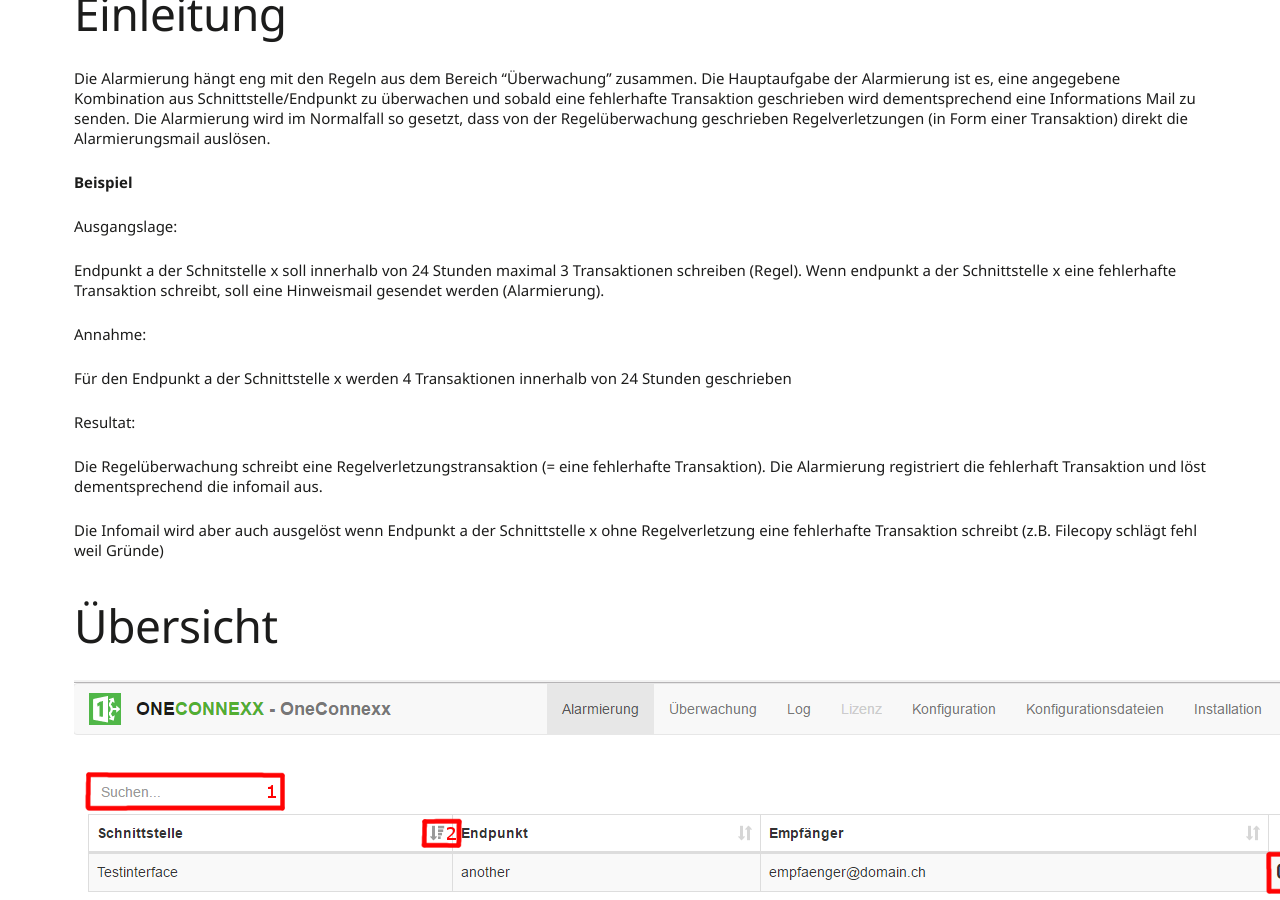
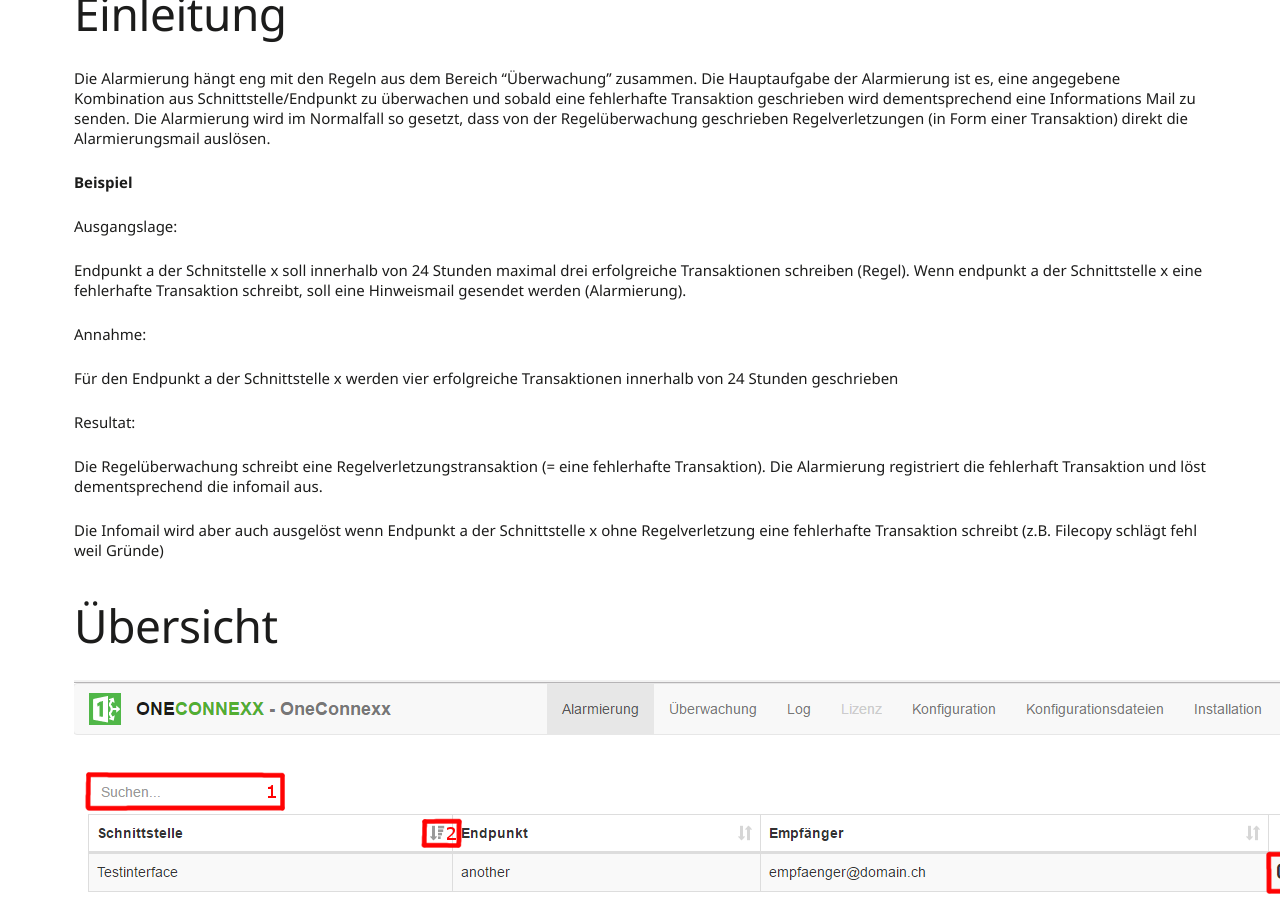
Before and after one commit to primesoft-group/oneconnexx-docs, a Jekyll site: the page built from _pages/webclient/de/alarmierung.md, in a window 1280 px wide and 900 px high, scrolled down 384 px. Built offline with Jekyll 4.4.1, drawn with Linux system fonts in a browser that asks for light colours; nearby versions of some CDN libraries; some web fonts are replaced.

Commit message:
Arbeit an Alarmierungsseite

```diff
--- a/_pages/webclient/de/alarmierung.md
+++ b/_pages/webclient/de/alarmierung.md
@@ -12,12 +12,12 @@ __Beispiel__
 
 Ausgangslage:
 
-Endpunkt a der Schnitstelle x soll innerhalb von 24 Stunden maximal 3 Transaktionen schreiben (Regel).
+Endpunkt a der Schnitstelle x soll innerhalb von 24 Stunden maximal drei erfolgreiche Transaktionen schreiben (Regel).
 Wenn endpunkt a der Schnittstelle x eine fehlerhafte Transaktion schreibt, soll eine Hinweismail gesendet werden (Alarmierung).
 
 Annahme:
 
-Für den Endpunkt a der Schnittstelle x werden 4 Transaktionen innerhalb von 24 Stunden geschrieben
+Für den Endpunkt a der Schnittstelle x werden vier erfolgreiche Transaktionen innerhalb von 24 Stunden geschrieben
 
 Resultat:
 
```
